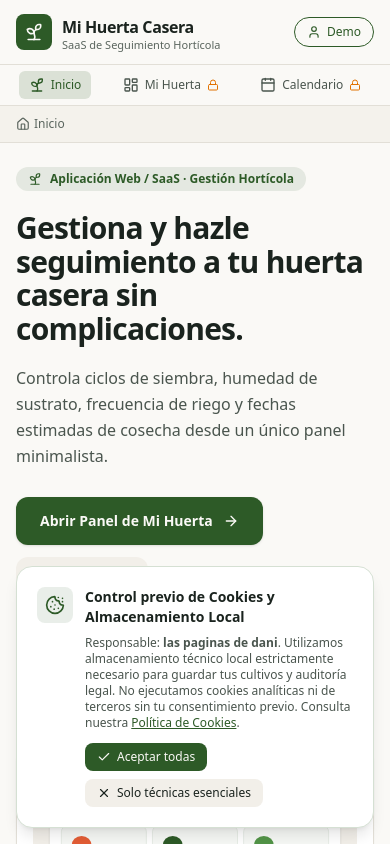
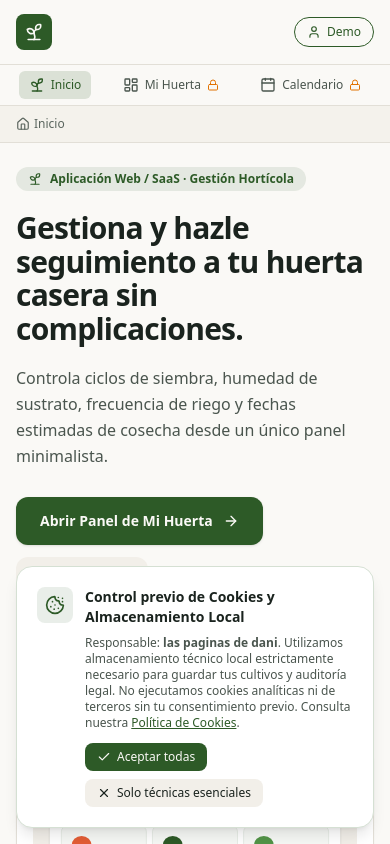
Before and after one commit to RedbrickSeven8/mi-huerta-casera-web-app, a React (Vite) app: page / in a window 390 px wide. Shown: the top 844 px of the page. Built offline with nearby package versions, Linux system fonts and the light colour scheme.

Commit message:
fix(header): ocultar textos de marca en vista móvil conservando isotipo

```diff
--- a/src/components/Header.tsx
+++ b/src/components/Header.tsx
@@ -29,7 +29,7 @@ export const Header: React.FC<HeaderProps> = ({ currentRoute, onNavigate, user,
           <span className="w-9 h-9 rounded-lg bg-[#2D5A27] flex items-center justify-center text-[#FAF9F6] transition-transform group-hover:scale-105">
             <Sprout className="w-5 h-5" />
           </span>
-          <div>
+          <div className="hidden sm:block">
             <span className="block text-base font-semibold tracking-tight text-[#1A231E]">
               Mi Huerta Casera
             </span>
```
